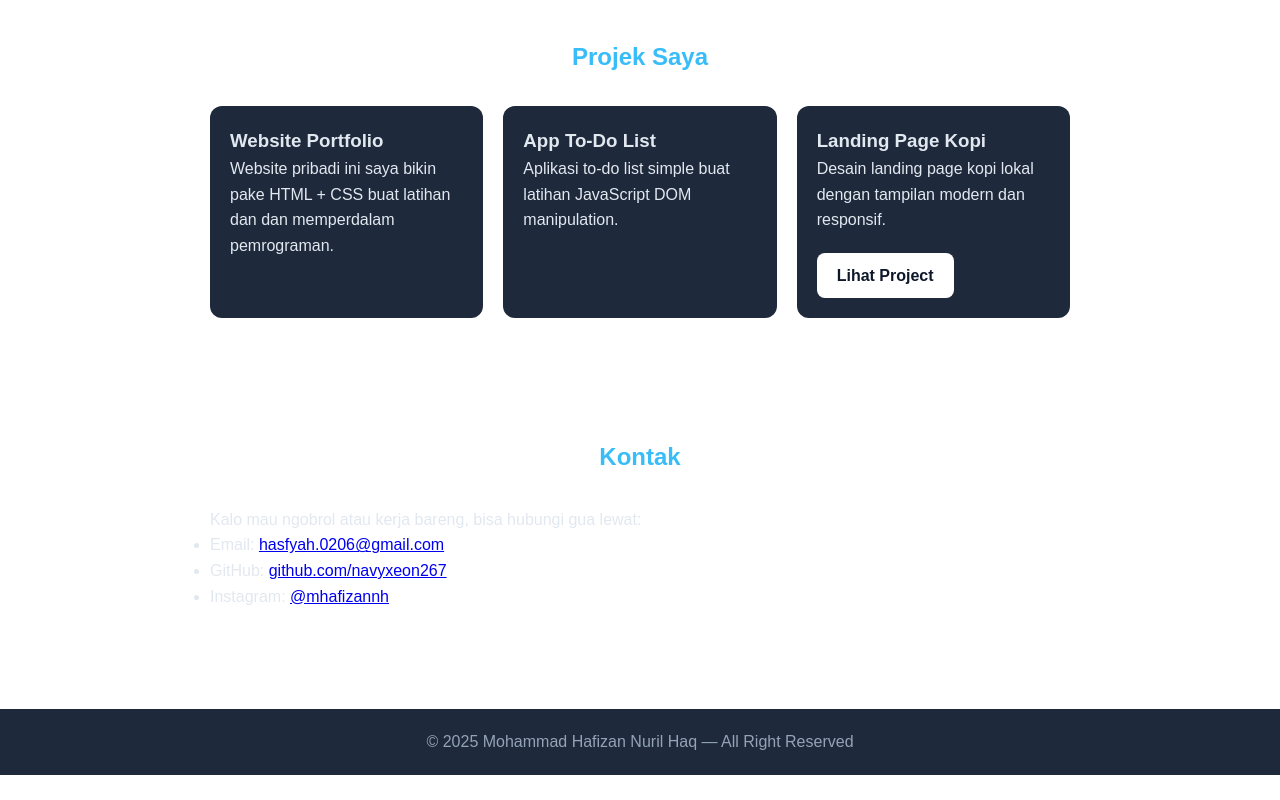
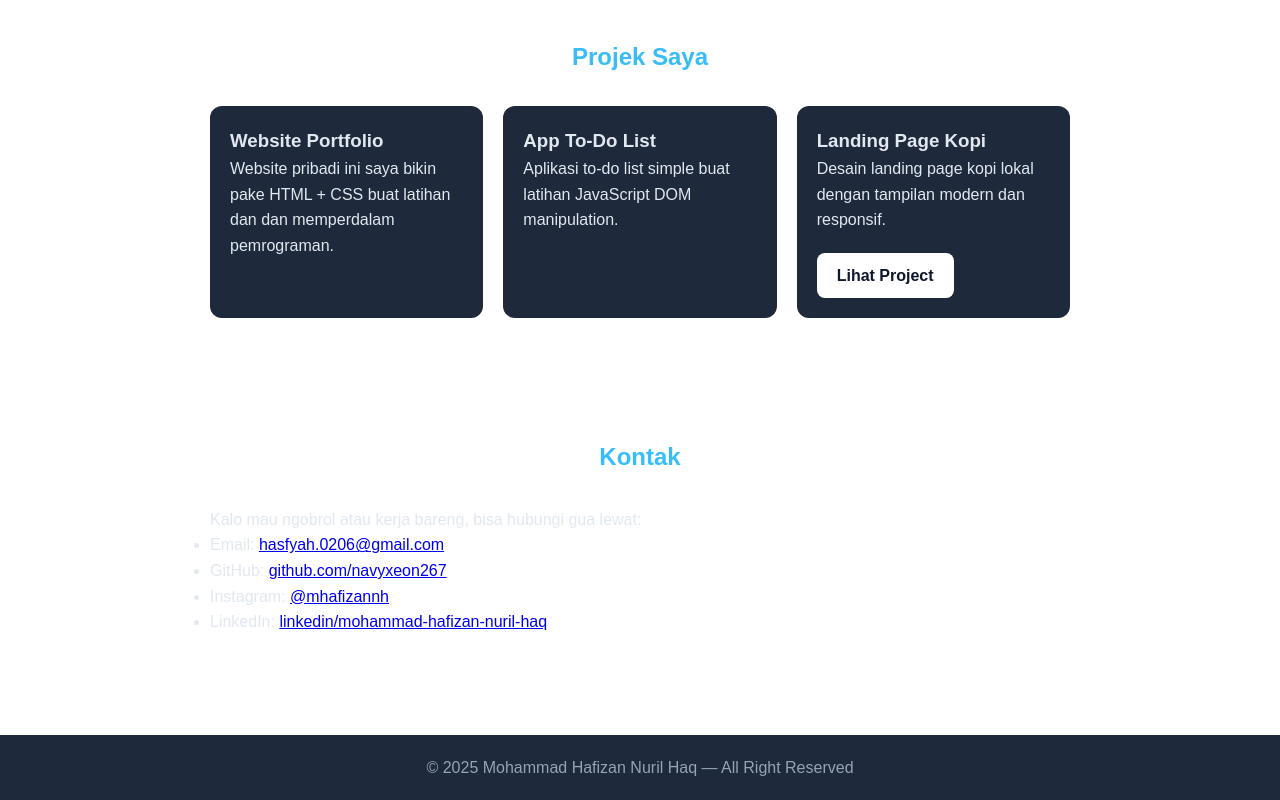
Before and after one commit to navyxeon267/Portofolio_Hafizan, a plain HTML site: page index.html in a window 1280 px wide. Shown: the part 721-1521 px from the top of the page. Before the commit the page ends 1496 px from the top, so only its background shows below. Drawn offline with Linux system fonts and the light colour scheme.

Commit message:
Add LinkedIn link to contact section

```diff
--- a/index.html
+++ b/index.html
@@ -57,6 +57,7 @@
                 <li>Email: <a href="mailto:hasfyah.0206@gmail.com">hasfyah.0206@gmail.com</a></li>
                 <li>GitHub: <a href="https://github.com/navyxeon267" target="_blank">github.com/navyxeon267</a></li>
                 <li>Instagram: <a href="https://instagram.com/mhafizannh" target="_blank">@mhafizannh</a></li>
+                <li>LinkedIn: <a href="https://linkedin.com/in/mohammad-hafizan-nuril-haq-29819238a" target="_blank">linkedin/mohammad-hafizan-nuril-haq</a></li>
             </ul>
         </section>
 
```
